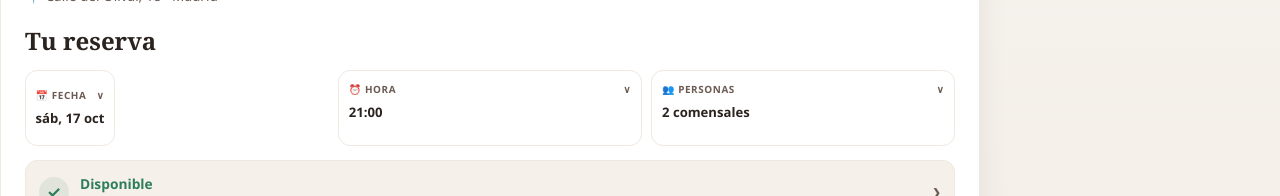
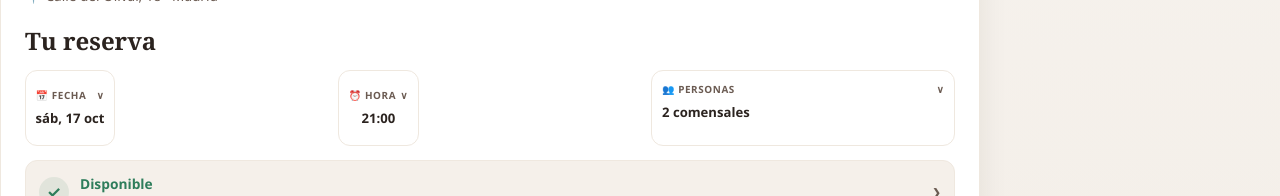
Before and after one commit to PaulaKDev/reserva-restaurante, a React (Vite) app: page /customer in a window 1280 px wide. Shown: the part 545-741 px from the top of the page. Built offline with nearby package versions, Linux system fonts and the light colour scheme; a web font is replaced by a local one.

Commit message:
time config

```diff
--- a/src/components/RestaurantDetail.jsx
+++ b/src/components/RestaurantDetail.jsx
@@ -23,6 +23,7 @@ export default function RestaurantDetail() {
   } = useBooking();
 
   const [isDatePickerOpen, setIsDatePickerOpen] = useState(false);
+  const [isTimePickerOpen, setIsTimePickerOpen] = useState(false);
 
   const [calendarMonth, setCalendarMonth] = useState(
     new Date(`${selectedDate}T12:00:00`)
@@ -100,6 +101,7 @@ export default function RestaurantDetail() {
 
 <div className="booking-selectors-grid">
 
+  {/* FECHA */}
   <div className="date-selector-wrapper">
 
     <button
@@ -190,7 +192,14 @@ export default function RestaurantDetail() {
 
   </div>
 
-  <div className="selector-card">
+  {/* HORA */}
+  <div className="time-selector-wrapper">
+
+    <button
+      type="button"
+      className="selector-card"
+      onClick={() => setIsTimePickerOpen(!isTimePickerOpen)}
+    >
       <div className="selector-label-row">
         <span className="selector-label">⏰ HORA</span>
         <span className="selector-label">∨</span>
@@ -199,9 +208,24 @@ export default function RestaurantDetail() {
       <span className="selector-value">
         {selectedTime}
       </span>
+    </button>
+
+    {isTimePickerOpen && (
+      <div className="time-picker">
+        <button type="button">20:00</button>
+        <button type="button">20:30</button>
+        <button type="button">21:00</button>
+        <button type="button">21:30</button>
+        <button type="button">22:00</button>
+        <button type="button">22:30</button>
+      </div>
+    )}
+
   </div>
 
+  {/* PERSONAS */}
   <div className="selector-card">
+
     <div className="selector-label-row">
       <span className="selector-label">👥 PERSONAS</span>
       <span className="selector-label">∨</span>
@@ -210,6 +234,7 @@ export default function RestaurantDetail() {
     <span className="selector-value">
       {guests} comensales
     </span>
+
   </div>
 
 </div>
```
Lines whose indentation alone changed are shown as unchanged.
